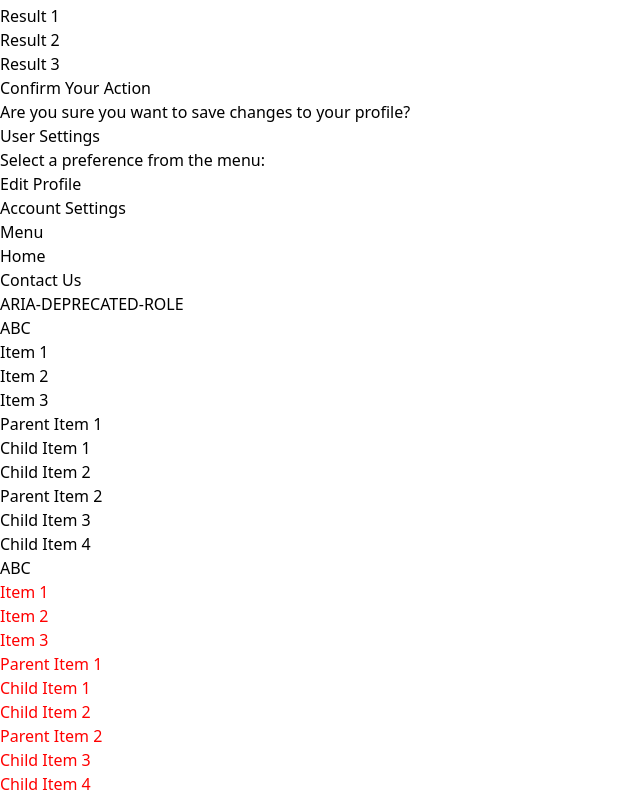
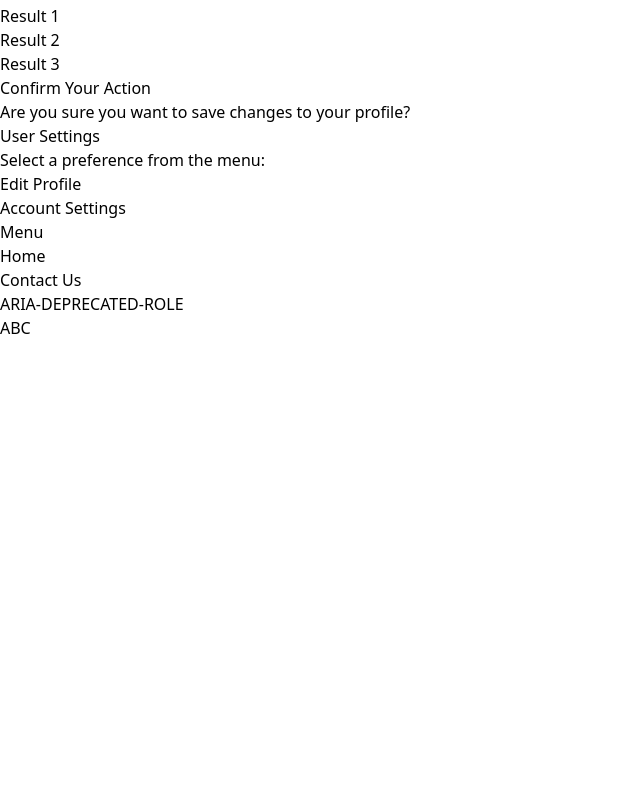
Before and after one commit to test-party/guinea-pig-next, a Next.js app: page /all-tests in a window 1280 px wide. Shown: the part 890-1686 px from the top of the page, without its empty margins (0-640 px from the left). After the commit the page ends 1230 px from the top, so only its background shows below. Built offline with nearby package versions, Linux system fonts and the light colour scheme.

Commit message:
aria-deprecated role

```diff
--- a/src/app/all-tests/page.tsx
+++ b/src/app/all-tests/page.tsx
@@ -236,64 +236,8 @@ export default function AllTests() {
       </div>
       <div>
         <h1>ARIA-DEPRECATED-ROLE</h1>
-        <div>
-          <div role="directory">
-            <p>ABC</p>
-          </div>
-
-          <div role="directory">
-            <ul>
-              <li>Item 1</li>
-              <li>Item 2</li>
-              <li>Item 3</li>
-            </ul>
-          </div>
-
-          <div role="directory">
-            <ul>
-              <li>Parent Item 1
-                <ul>
-                  <li>Child Item 1</li>
-                  <li>Child Item 2</li>
-                </ul>
-              </li>
-              <li>Parent Item 2
-                <ul>
-                  <li>Child Item 3</li>
-                  <li>Child Item 4</li>
-                </ul>
-              </li>
-            </ul>
-          </div>
-
-          <div role="directory" className="randomClassName">
-            <p>ABC</p>
-          </div>
-
-          <div className="randomClassName" style={{ color: 'red' }} role="directory">
-            <ul>
-              <li>Item 1</li>
-              <li>Item 2</li>
-              <li>Item 3</li>
-            </ul>
-          </div>
-
-          <div role="directory" className="randomClassName" style={{ color: 'red' }}>
-            <ul>
-              <li>Parent Item 1
-                <ul>
-                  <li>Child Item 1</li>
-                  <li>Child Item 2</li>
-                </ul>
-              </li>
-              <li>Parent Item 2
-                <ul>
-                  <li>Child Item 3</li>
-                  <li>Child Item 4</li>
-                </ul>
-              </li>
-            </ul>
-          </div>
+        <div role="directory">
+          <p>ABC</p>
         </div>
       </div>
     </div>
```
